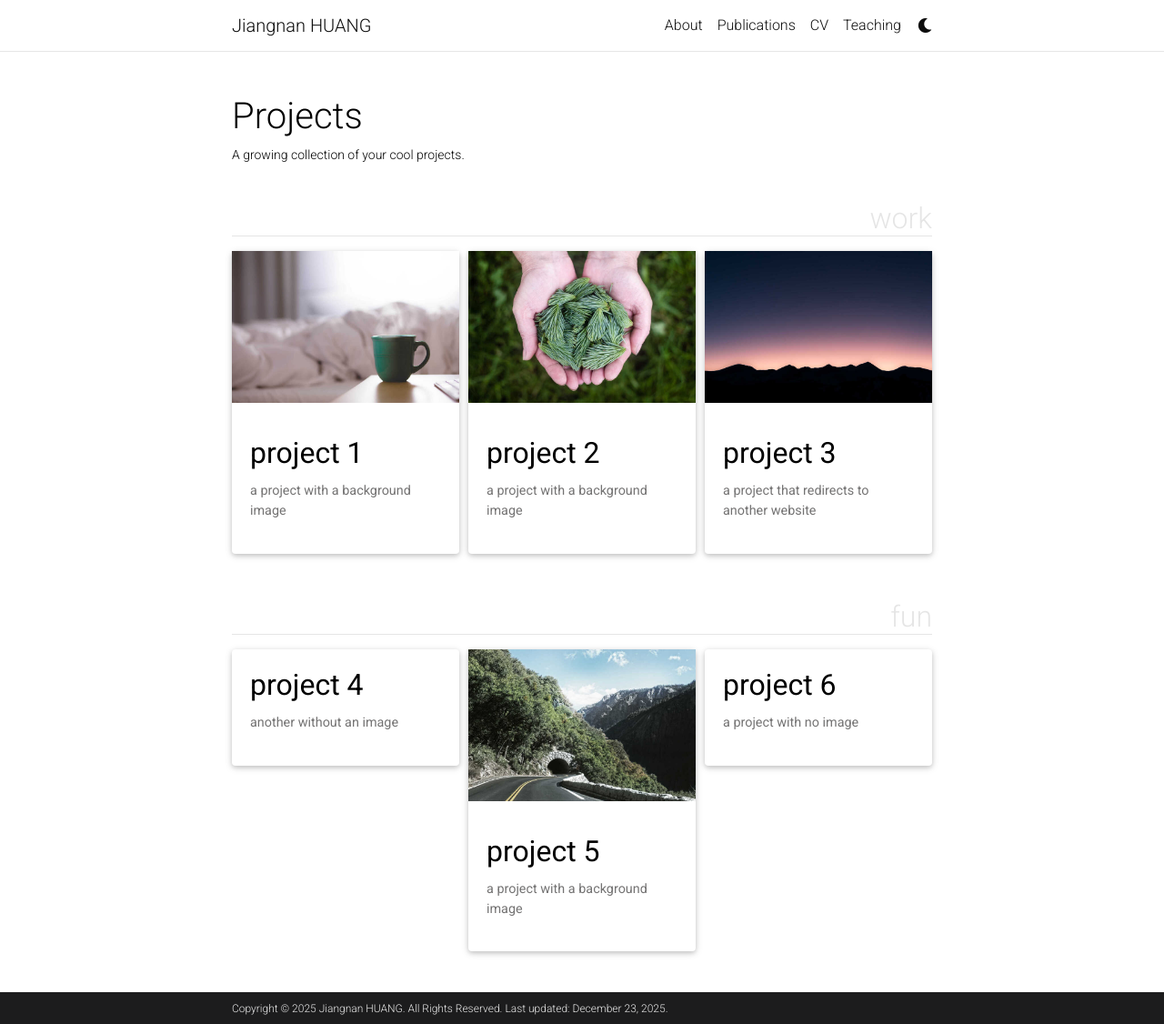
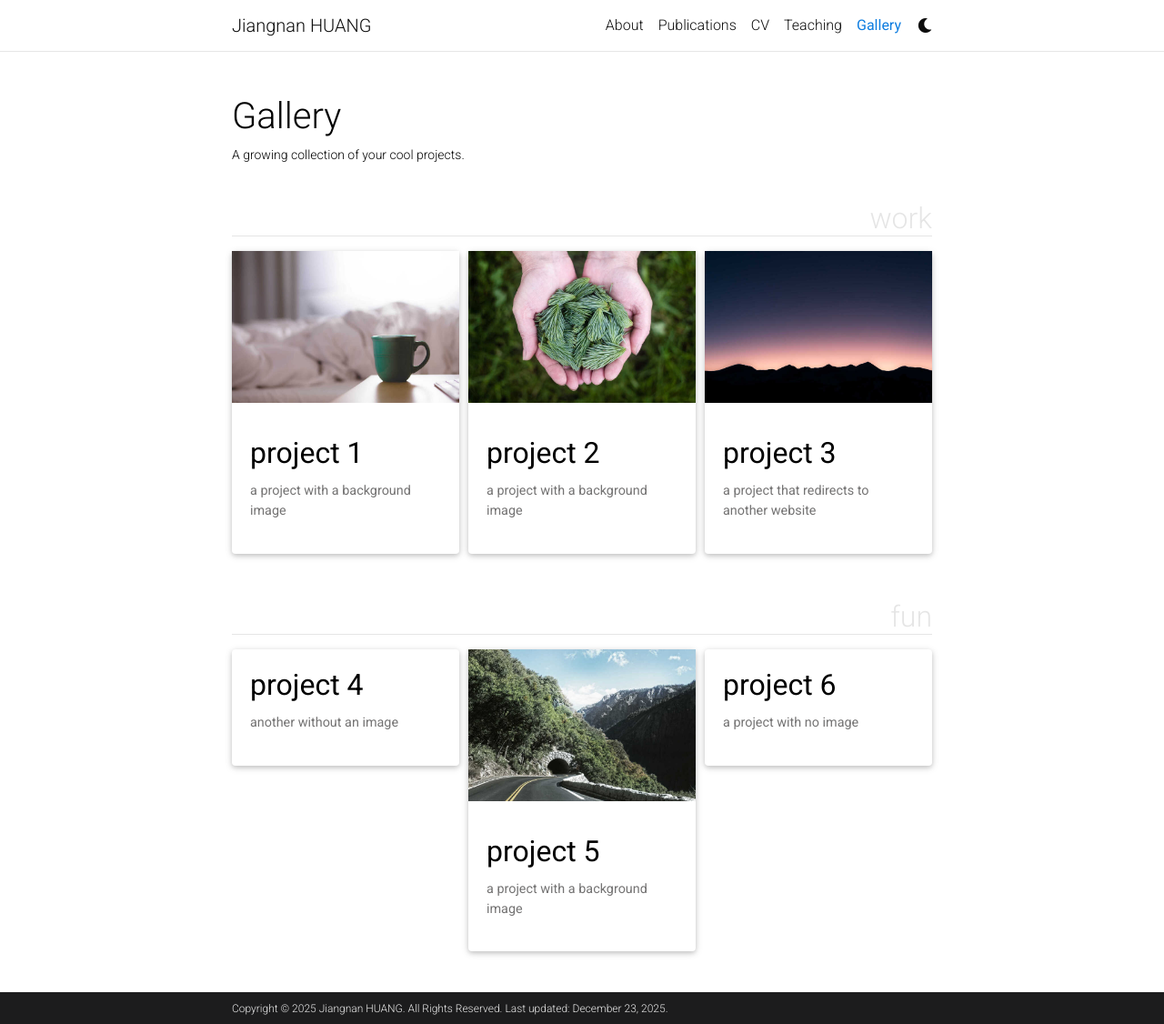
Before and after one commit to jiangnanpro/jiangnanpro.github.io, a Jekyll site: the page built from _pages/projects.md, in a window 1280 px wide and 1126 px high. Shown: the whole window at 91% size. Built offline with Jekyll 4.4.1, drawn with Linux system fonts in a browser that asks for light colours; comment, search, counter and statistics services are not loaded; a style sheet for code colours, icons or effects is not loaded.

Commit message:
update website

```diff
--- a/_pages/projects.md
+++ b/_pages/projects.md
@@ -1,10 +1,10 @@
 ---
 layout: page
-title: Projects
+title: Gallery
 permalink: /projects/
 description: A growing collection of your cool projects.
-nav: false
-nav_order: 2
+nav: true
+nav_order: 6
 display_categories: [work, fun]
 horizontal: false
 ---
```
